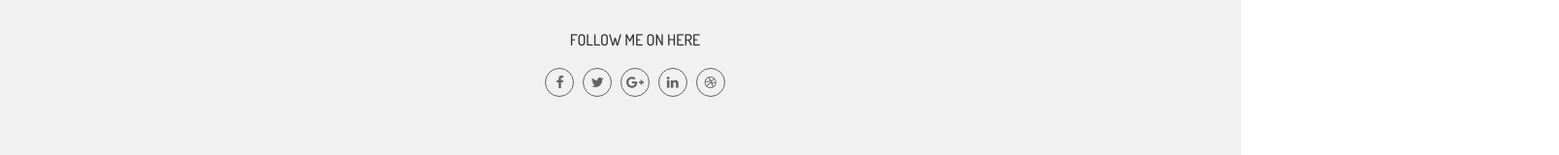
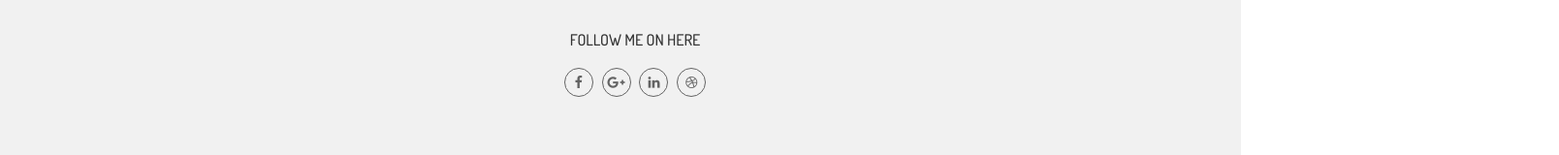
Before and after one commit to jsween/portfolio, a plain HTML site: page index.html in a window 1280 px wide. Shown: the part 4146-4306 px from the top of the page at 97% size, 1608 px wide, since content can reach past the window. Drawn offline with Linux system fonts and the light colour scheme.

Commit message:
update social media

```diff
--- a/index.html
+++ b/index.html
@@ -436,11 +436,12 @@
                     <div class="social">
                         <h2>Follow Me on Here</h2>
                         <ul class="icon_list">
-                            <li><a href="http://www.facebook.com/abdullah.noman99"target="_blank"><i class="fa fa-facebook"></i></a></li>
-                            <li><a href="http://www.twitter.com/absconderm"target="_blank"><i class="fa fa-twitter"></i></a></li>
-                            <li><a href=""><i class="fa fa-google-plus"></i></a></li>
-                            <li><a href=""><i class="fa fa-linkedin"></i></a></li>
-                            <li><a href="http://www.dribbble.com/abdullahnoman"target="_blank"><i class="fa fa-dribbble"></i></a></li>
+                            <li><a href="https://www.facebook.com/jswe3692"target="_blank"><i class="fa fa-facebook"></i></a></li>
+                            <!-- <li><a href="http://www.twitter.com/"target="_blank"><i class="fa fa-twitter"></i></a></li> -->
+                            <li><a href="https://plus.google.com/+JonSweeney26"><i class="fa fa-google-plus"></i></a></li>
+                            <li><a href="https://www.linkedin.com/in/jonathan-sweeney-22025563
+"><i class="fa fa-linkedin"></i></a></li>
+                            <li><a href="https://dribbble.com/jsween"target="_blank"><i class="fa fa-dribbble"></i></a></li>
                         </ul>
                     </div>
                 </div>
```
